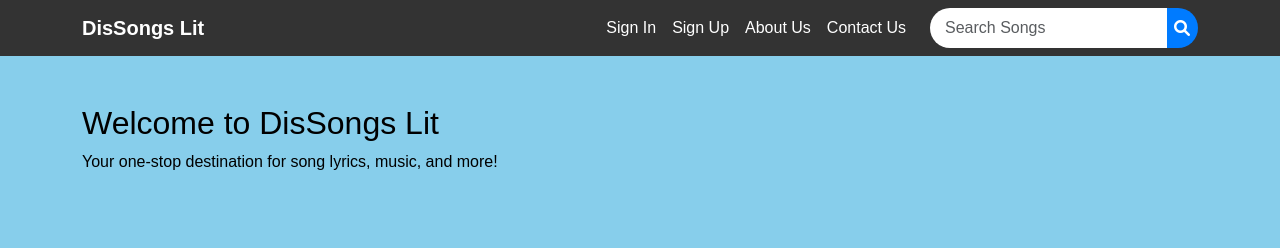
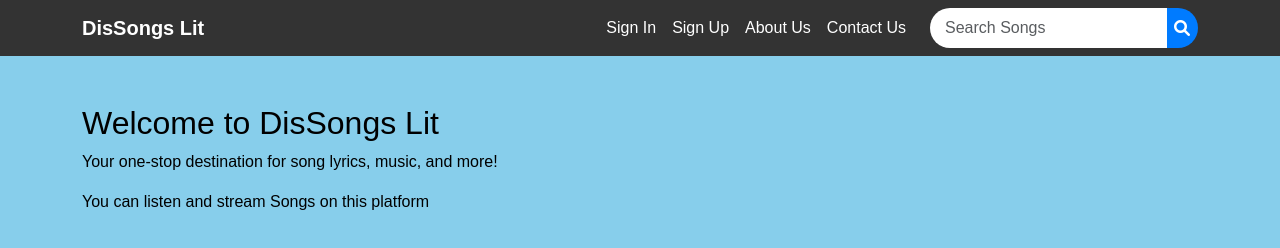
Before and after one commit to DisCedric2/DisSongsLit, a plain HTML site: page DSLaboutus.html in a window 1280 px wide. Drawn offline with nearby package versions, Linux system fonts and the light colour scheme.

Commit message:
Update DSLaboutus.html

```diff
--- a/DSLaboutus.html
+++ b/DSLaboutus.html
@@ -101,6 +101,7 @@
     <div class="container mt-5">
         <h2>Welcome to DisSongs Lit</h2>
         <p>Your one-stop destination for song lyrics, music, and more!</p>
+        <p>You can listen and stream Songs on this platform</p>
     </div>
 
     <!-- Bootstrap JS and Popper.js -->
```
